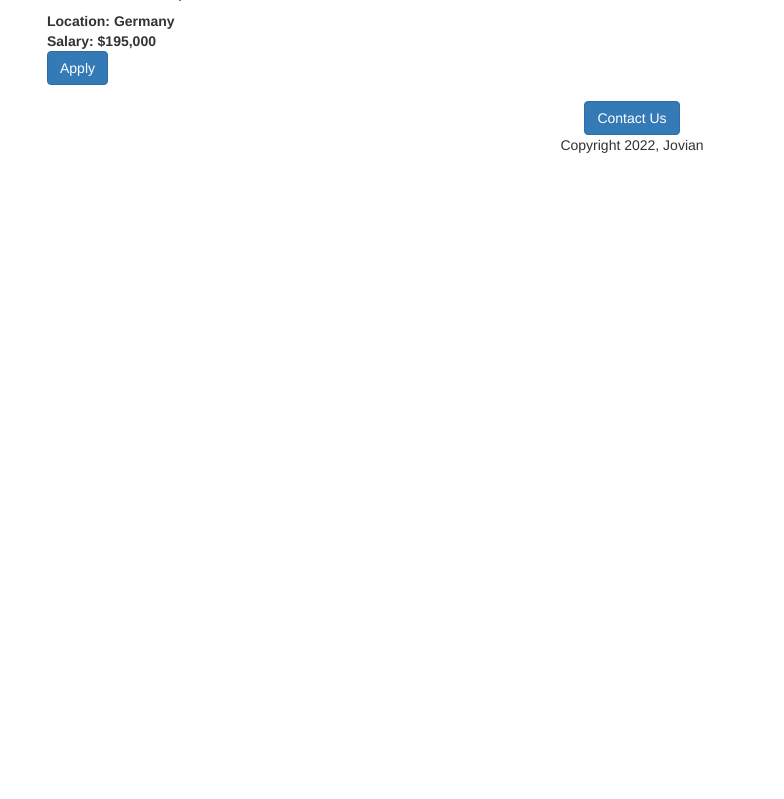
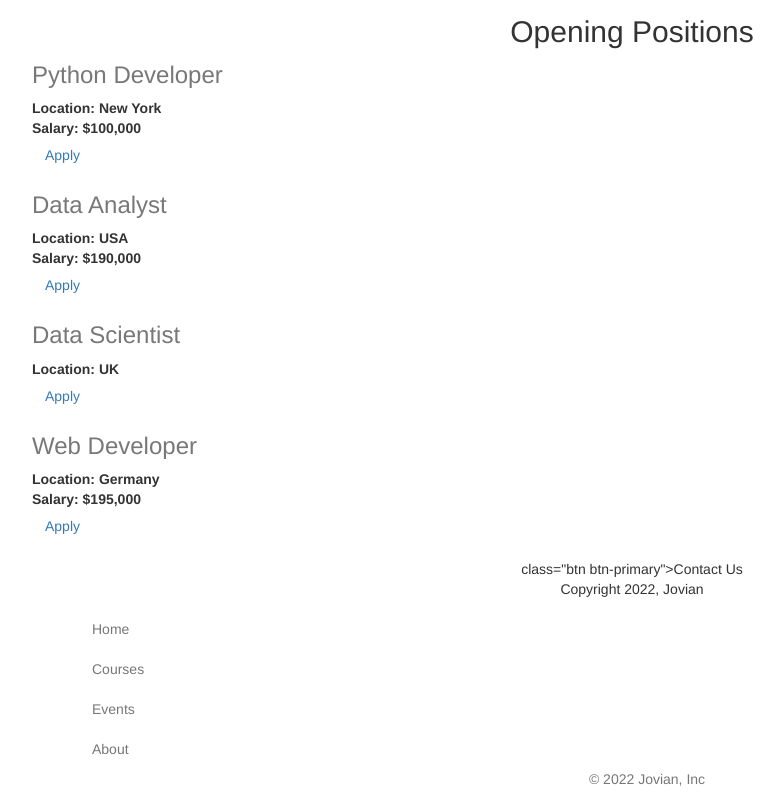
Before and after one commit to tasbihasidd/jovian-career-website, a Flask app: page / in a window 1280 px wide. Shown: the part 1103-1902 px from the top of the page, without its empty margins (8-792 px from the left). Before the commit the page ends 1256 px from the top, so only its background shows below. Run offline with Flask 3, Linux system fonts and the light colour scheme.

Commit message:
added footer and nav bar

```diff
--- /dev/null
+++ b/templates/footer.html
@@ -0,0 +1,12 @@
+<div class="container">
+  <footer class="py-3 my-4">
+    <ul class="nav justify-content-center border-bottom pb-3 mb-3">
+      <li class="nav-item"><a  target="_blank" href="https://www.jovian.ai" class="nav-link px-2 text-muted">Home</a></li>
+      <li class="nav-item"><a  target="_blank" href="https://jovian.ai/learn" class="nav-link px-2 text-muted">Courses</a></li>
+
+      <li class="nav-item"><a target="_blank" href="https://jovian.ai/events" class="nav-link px-2 text-muted">Events</a></li>
+      <li class="nav-item"><a  target="_blank" href="https://jovian.ai/about" class="nav-link px-2 text-muted">About</a></li>
+    </ul>
+    <p class="text-center text-muted">&copy; 2022 Jovian, Inc</p>
+  </footer>
+</div>
--- a/templates/home.html
+++ b/templates/home.html
@@ -17,12 +17,15 @@
 </head>
 
 <body>
+    {% include 'nav.html' %}
+    <img class="img-fluid" src='https://jovian-career-website--tasbihaasiddiqu.repl.co/static/banner.jpg' id='banner' height=320>
     <div class='container'>
         <h1 class="text-center mt-2 mb-4">{{company_name}} Careers</h1>
-        <img class="img-fluid" src='https://jovian-career-website--tasbihaasiddiqu.repl.co/static/banner.jpg'
-            id='banner' height=320>
+
 
         <h2 class="text-center mt-2 mb-4">About Jovian</h2>
+       <div class='row'>
+         <div class='col-6'>
         <p class="lead">
             Lorem Ipsum is simply dummy text of the printing and typesetting industry. Lorem Ipsum has been the
             industry's standard dummy text ever since the 1500s, when an unknown printer took a galley of type and
@@ -31,7 +34,11 @@
             Letraset sheets containing Lorem Ipsum passages, and more recently with desktop publishing software like
             Aldus PageMaker including versions of Lorem Ipsum.
         </p>
-
+         </div>
+         <div class='col-6'>
+         <img src="static/jud-mackrill-Of_m3hMsoAA-unsplash.jpg" style='height:320px;'
+           </div>
+       </div>
         <h2 class="text-center mt-2 mb-4">Opening Positions</h2>
         <div>
          <!-- using flask template for dynamic driven data  -->
@@ -55,10 +62,11 @@
           </div>
 
         <div class='text-center'>
-            <button class="btn btn-primary">Contact Us</button>
+             class="btn btn-primary">Contact Us</button>
             <p class="mt-4">Copyright 2022, Jovian</p>
         </div>
     </div>
+  {% include 'footer.html' %}
 </body>
 
 </html>
--- a/templates/jobitems.html
+++ b/templates/jobitems.html
@@ -9,6 +9,7 @@
     {% endif %}
   </div>
   <div class="col-3">
-    <button type='button' class="btn btn-primary float right align middle">Apply</button>
+       <a href="mailto:hello@jovian.ai?subject=Application%20for%20{{job['title']}}&body=My%20name%3A%20%3Cyour%20name%20here%3E%0D%0A%0D%0AMy%20Resume%20link%3A%20%3Cresume%20link%3E%0D%0A%0D%0AMy%20LinkedIn%20link%3A%20%3Clinkedin%20in%3E%0D%0A%0D%0A" type="button" class="btn btn-outline-primary float-right align-middle" >Apply</a>
+
   </div>
 </div>
--- /dev/null
+++ b/templates/nav.html
@@ -0,0 +1,9 @@
+<nav class="navbar shadow-sm fixed-top bg-white">
+  <div class="container-fluid">
+    <a class="navbar-brand" href="#">
+      <img src="/static/logo.svg" alt="" width="30" height="24" class="d-inline-block align-text-top">
+      Jovian
+    </a>
+  </div>
+</nav>
+<div style="height:56px"></div>
```
Also changed, not shown: static/bootstrap-logo.svg (added), 1 other file.
